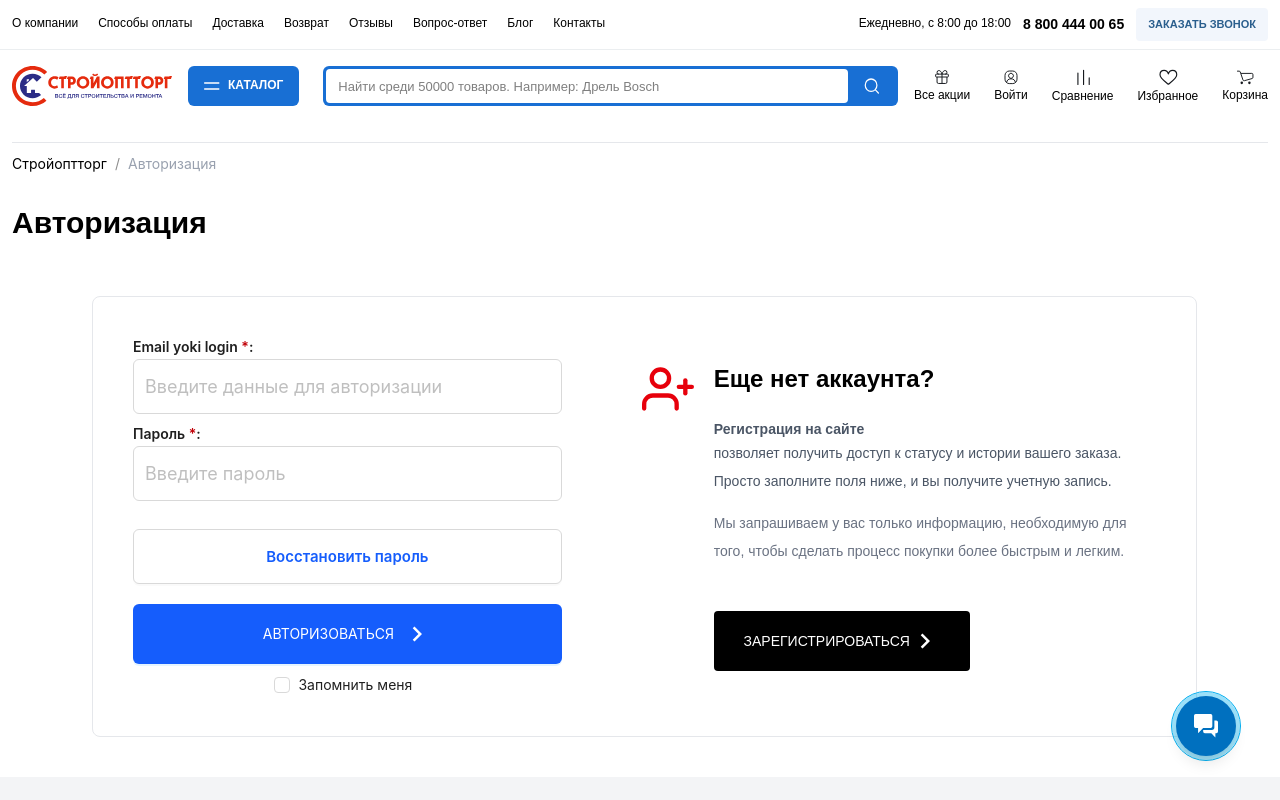
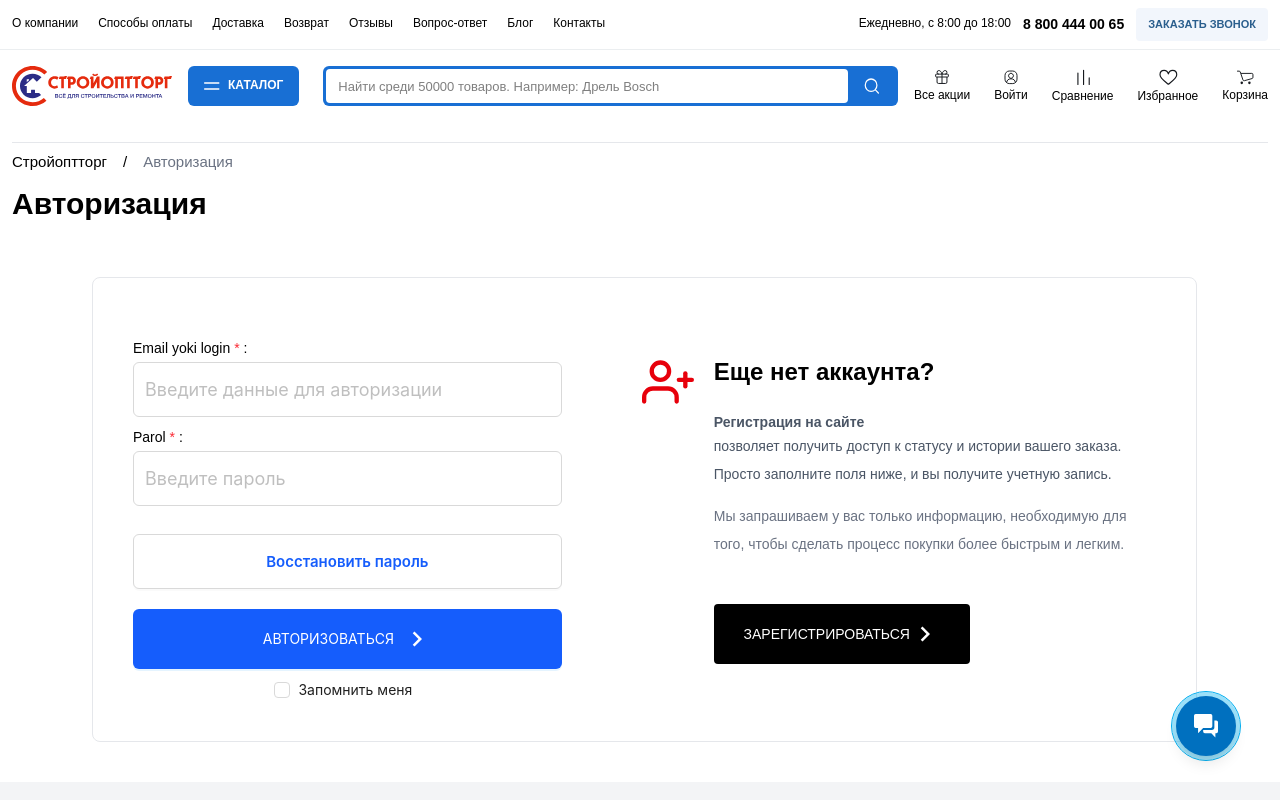
Before and after one commit to Temurprogram77/Hardware_store, a React (Vite) app: page /auth in a window 1280 px wide. Shown: the top 800 px of the page. Built offline with nearby package versions, Linux system fonts and the light colour scheme.

Commit message:
ayrim UIlarni uzgartirdim

```diff
--- a/src/components/ui/Breadcrumb.tsx
+++ /dev/null
@@ -1,15 +0,0 @@
-import { Breadcrumb } from "antd";
-import type React from "react";
-import type { BreadcrumbProps } from "antd";
-
-interface CustomBreadcrumProps {
-    items: BreadcrumbProps['items'];
-}
-
-const CustomBreadcrum: React.FC<CustomBreadcrumProps> = ({ items }) => {
-    return (
-        <Breadcrumb items={items} />
-    );
-};
-
-export default CustomBreadcrum;
--- a/src/components/ui/CustomTypography.tsx
+++ /dev/null
@@ -1,12 +0,0 @@
-import { Typography } from "antd"
-import type { TitleProps } from "antd/es/typography/Title"
-import type React from "react"
-
-const CustomTypography: React.FC<TitleProps> = (props) => {
-    const { level = 1, ...restPors } = props
-    return (
-        <Typography.Title level={level} {...restPors} />
-    )
-}
-
-export default CustomTypography
--- a/src/components/ui/Label.tsx
+++ b/src/components/ui/Label.tsx
@@ -8,9 +8,9 @@ interface LabelProps {
 
 const Label: React.FC<LabelProps> = ({ text, required = false, className }) => {
   return (
-    <label  className={`text-sm font-medium text-black ${className}`}>
-      {required && <span className="text-red-500 mr-1">*</span>}
+    <label className={`text-sm font-medium text-black ${className}`}>
       {text}
+      {required && <span className="text-red-500 mr-1">*</span>}:
     </label>
   );
 };
--- a/src/pages/Auth.tsx
+++ b/src/pages/Auth.tsx
@@ -1,13 +1,12 @@
 import React, { useState } from 'react';
-import { notification } from 'antd';
 import { Link, useNavigate } from 'react-router-dom';
 import { FiUserPlus } from 'react-icons/fi';
 import { MdOutlineChevronRight } from 'react-icons/md';
 import CustomInput from '../components/ui/CustomInput';
 import CustomButton from '../components/ui/CustomButton';
 import CustomCheckbox from '../components/ui/CustomCheckbox';
-import CustomBreadcrum from '../components/ui/Breadcrumb';
-import CustomTypography from '../components/ui/CustomTypography';
+import Names from '../components/ui/Names';
+import Label from '../components/ui/Label';
 
 const AuthPage: React.FC = () => {
   const [emailValue, setEmailValue] = useState<string>("");
@@ -19,7 +18,6 @@ const AuthPage: React.FC = () => {
   const navigate = useNavigate();
 
   const handleSubmit = () => {
-    // Clear previous errors first
     setEmailError(false);
     setPasswordError(false);
     setErrorMessage("");
@@ -34,45 +32,29 @@ const AuthPage: React.FC = () => {
       } else {
         setEmailError(true);
         setPasswordError(true);
-        setErrorMessage("Noto'g'ri email yoki parol kiritildi.");
-        notification.error({
-          message: 'Avtorizatsiya muvaffaqiyatsiz',
-          description: "Email yoki parol xato kiritildi. Iltimos, qaytadan urinib ko'ring.",
-        });
+        setErrorMessage("Noto'g'ri email yoki parol xato!");
       }
     } else {
       setEmailError(true);
       setPasswordError(true);
-      setErrorMessage("Hisob topilmadi. Iltimos, ro'yxatdan o'ting.");
-      notification.error({
-        message: 'Hisob topilmadi',
-        description: "Hisob mavjud emas. Iltimos, ro'yxatdan o'ting.",
-      });
+      setErrorMessage("HIsobingiz bulsa kiriting aks holda Hisob yarating");
     }
   };
 
-  const breadcrumbItems = [
-    {
-      title: <Link to="/" className='!text-black'>Стройоптторг</Link>,
-    },
-    {
-      title: <p className='text-gray-400'>Авторизация</p>,
-    },
-  ];
+
 
   return (
     <main className='mb-10 mt-5 px-3'>
       <hr className='text-gray-200' />
       <div className="max-w-[1460px] mx-auto mt-2.5">
-        <CustomBreadcrum items={breadcrumbItems} />
+        <Names link='#' name='Авторизация' />
         <div className="mt-4 flex flex-col justify-center">
           <h2 className="!font-bold text-4xl sm:text-3xl">Авторизация</h2>
           <div className='mt-20 !ml-20 border !w-[88%] rounded-lg gap-5 border-gray-200 flex items-center justify-center max-sm:flex-col max-sm:mt-10 lg:gap-20 max-sm:gap-0 max-sm:ml-0 max-sm:w-full max-sm:p-5 md:mt-10 md:ml-0 md:w-full md:p-5 lg:p-10'>
             <div className='flex items-center flex-col w-1/2 max-sm:w-full'>
               <div className='max-sm:w-[100%] md:w-[100%]'>
-                <CustomTypography className='!text-sm !mb-2.5'>
-                  Email yoki login <span className='text-red-700'>*</span>:
-                </CustomTypography>
+                <div className='flex flex-col gap-3'>
+                  <Label required text='Email yoki login ' className='!mt-5' />
                   <CustomInput
                     type='text'
                     className={`lg:!w-[460px] xl:!w-full max-sm:!w-full md:w-full !h-[55px] !text-lg !mb-2.5 !-mt-2 ${emailError ? '!border-red-500' : ''}`}
@@ -81,9 +63,9 @@ const AuthPage: React.FC = () => {
                     onChange={(e) => setEmailValue(e.target.value)}
                     onFocus={() => setEmailError(false)}
                   />
-                <CustomTypography className='!text-sm !mb-2.5'>
-                  Пароль <span className='text-red-700'>*</span>:
-                </CustomTypography>
+                </div>
+                <div className='flex flex-col gap-3'>
+                  <Label text='Parol ' required />
                   <CustomInput
                     type='password'
                     className={`lg:!w-[460px] xl:!w-full max-sm:!w-full md:w-full !h-[55px] !text-lg !-mt-2 ${passwordError ? '!border-red-500' : ''}`}
@@ -92,7 +74,8 @@ const AuthPage: React.FC = () => {
                     onChange={(e) => setPasswordValue(e.target.value)}
                     onFocus={() => setPasswordError(false)}
                   />
-                {errorMessage && <p className='text-red-500 text-sm mt-1'>{errorMessage}</p>}
+                </div>
+                {errorMessage && <p className='text-red-500 text-sm !mt-1 !-mb-3'>{errorMessage}</p>}
               </div>
 
               <div className='w-full md:w-full flex flex-col gap-5'>
```
Lines whose indentation alone changed are shown as unchanged.
